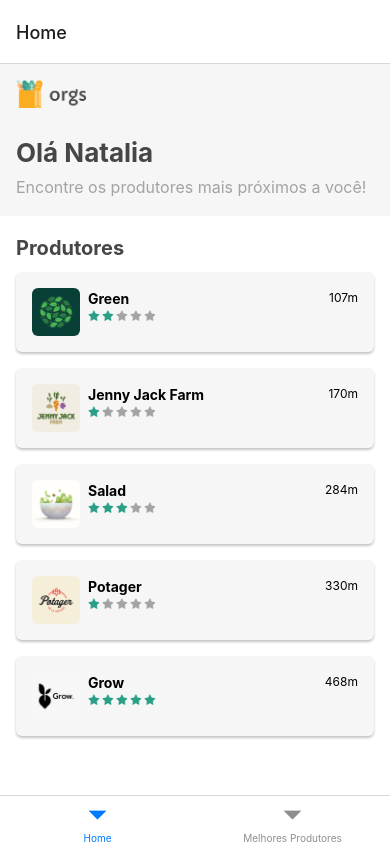
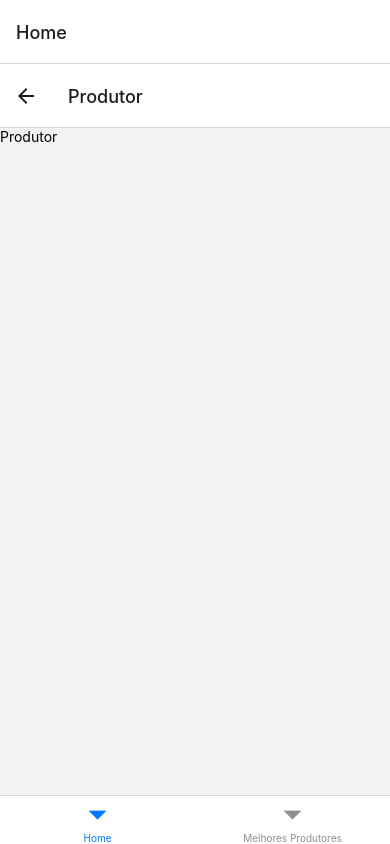
Before and after one commit to alura-cursos/react-native-navegacao-entre-telas, a React Native app: screen /Produtor in a window 390 px wide. Built offline with nearby package versions, Linux system fonts and the light colour scheme.

Commit message:
Aula 3.2

```diff
--- a/src/rotas/AppRotas.js
+++ b/src/rotas/AppRotas.js
@@ -3,16 +3,16 @@
 import { NavigationContainer } from '@react-navigation/native';
 import { createBottomTabNavigator } from '@react-navigation/bottom-tabs';
 
-import Home from '../telas/Home';
-import MelhoresProdutores from '../telas/MelhoresProdutores';
+import ProdutorRotas from './ProdutorRotas';
+import MelhoresProdutoresRotas from './MelhoresProdutoresRotas';
 
 const Tab = createBottomTabNavigator();
 
 export default function AppRotas() {
     return <NavigationContainer>
       <Tab.Navigator>
-        <Tab.Screen name='Home' component={Home} />
-        <Tab.Screen name='Melhores Produtores' component={MelhoresProdutores} />
+        <Tab.Screen name='Home' component={ProdutorRotas} />
+        <Tab.Screen name='Melhores Produtores' component={MelhoresProdutoresRotas} />
       </Tab.Navigator>
     </NavigationContainer>
 }
--- /dev/null
+++ b/src/rotas/MelhoresProdutoresRotas.js
@@ -0,0 +1,7 @@
+import React from 'react';
+import ProdutorRotas from './ProdutorRotas';
+import MelhoresProdutores from '../telas/MelhoresProdutores';
+
+export default function MelhoresProdutoresRotas() {
+    return <ProdutorRotas ComponentePrincipal={MelhoresProdutores} />
+}
--- /dev/null
+++ b/src/rotas/ProdutorRotas.js
@@ -0,0 +1,14 @@
+import React from 'react';
+import { createNativeStackNavigator } from '@react-navigation/native-stack';
+
+import Home from '../telas/Home';
+import Produtor from '../telas/Produtor';
+
+const Stack = createNativeStackNavigator();
+
+export default function ProdutorRotas({ ComponentePrincipal = Home }) {
+    return <Stack.Navigator>
+        <Stack.Screen name='HomeScreen' component={ComponentePrincipal} />
+        <Stack.Screen name='Produtor' component={Produtor} />
+    </Stack.Navigator>
+}
--- a/src/telas/Produtores/index.js
+++ b/src/telas/Produtores/index.js
@@ -1,5 +1,6 @@
 import React from 'react';
 import { FlatList, Text, StyleSheet } from 'react-native';
+import { useNavigation } from '@react-navigation/native';
 
 import Produtor from './componentes/Produtor';
 import Topo from './componentes/Topo';
@@ -7,6 +8,8 @@
 import useTextos from '../../hooks/useTextos';
 
 export default function Produtores({ melhoresProdutores }) {
+  const navigation = useNavigation();
+
   const lista = useProdutores(melhoresProdutores);
   const { tituloProdutores } = useTextos();
 
@@ -20,7 +23,11 @@
   return <FlatList
     data={lista}
     renderItem={
-      ({ item }) => <Produtor {...item} aoPressionar={() => {}} />
+      ({ item }) => <Produtor
+        {...item}
+        aoPressionar={() => {
+          navigation.navigate('Produtor');
+        }} />
     }
     keyExtractor={({ nome }) => nome}
     ListHeaderComponent={TopoLista}
```
